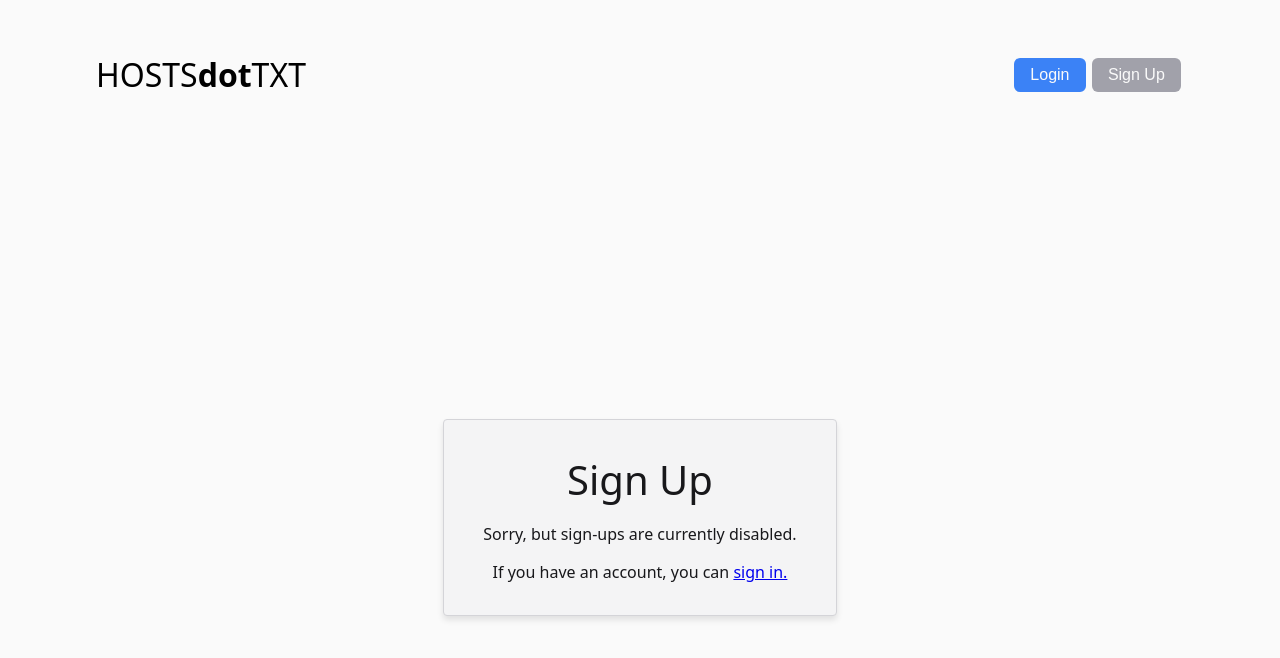
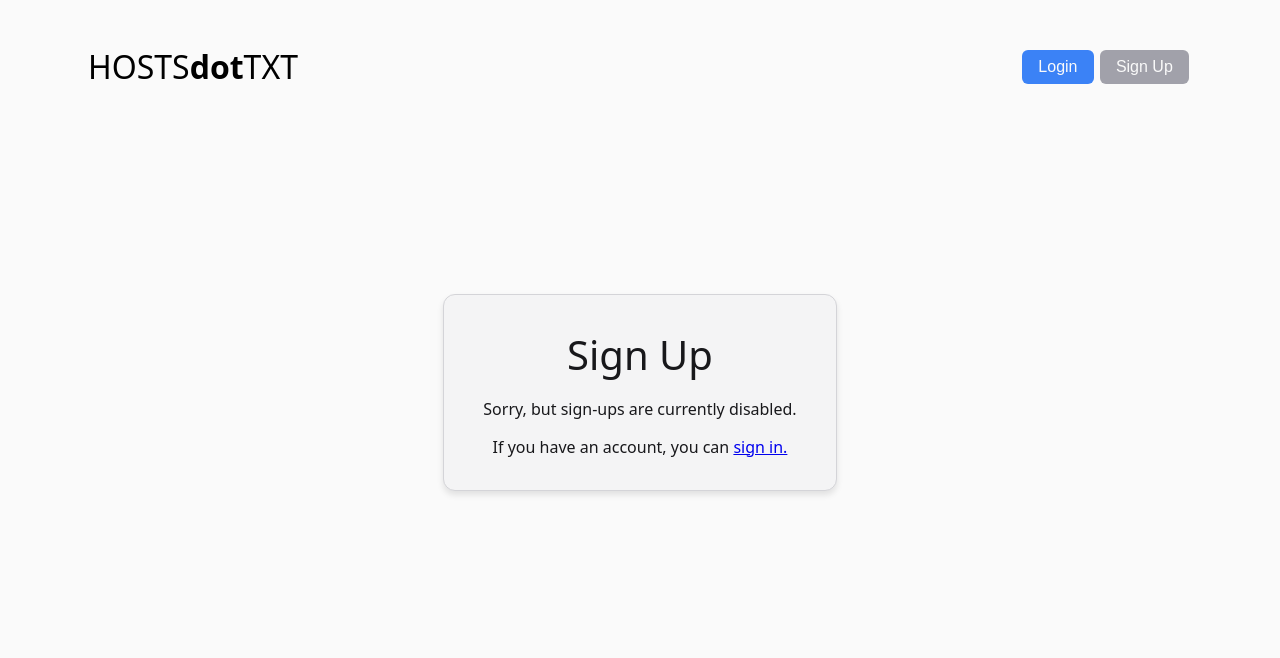
Before and after one commit to HOSTSdotTXT/hostsdottxt-web, a React (Create React App) app: page /signup in a window 1280 px wide. Shown: the top 658 px of the page. Built offline with nearby package versions, Linux system fonts and the light colour scheme; no server answers.

Commit message:
Make login and signup pages a bit nicer

```diff
--- a/src/App.css
+++ b/src/App.css
@@ -1,10 +1,10 @@
 .App {
   text-align: center;
-  margin: 32px;
 }
 
 .App > header {
   margin: 0px 64px;
+  padding: 24px;
   display: flex;
   align-items: center;
   justify-content: space-between;
--- a/src/routes/Login.js
+++ b/src/routes/Login.js
@@ -11,17 +11,15 @@ import { Link } from "react-router-dom";
 
 const Flex = styled("div", {
   display: "flex",
-  alignItems: "center",
+  alignItems: "flex-start",
   justifyContent: "center",
-  minHeight: "100vh",
-  // If ever we decide to move the title out of the login card itself
-  flexDirection: "column",
 });
 
 const LoginCard = styled("div", {
   boxShadow: "0 4px 6px rgba(0,0,0,0.1)",
   borderRadius: "12px",
   padding: "1em",
+  marginTop: "20vh",
   border: "1px solid #D4D4D8",
   backgroundColor: "#F4F4F5",
   width: "360px",
--- a/src/routes/SignUp.js
+++ b/src/routes/SignUp.js
@@ -8,19 +8,18 @@ import { useNavigate, useLocation } from "react-router-dom";
 import { useFeatures } from "../hooks/useFeatures.js";
 import { Link } from "react-router-dom";
 
+
 const Flex = styled("div", {
   display: "flex",
-  alignItems: "center",
+  alignItems: "flex-start",
   justifyContent: "center",
-  minHeight: "100vh",
-  // If ever we decide to move the title out of the login card itself
-  flexDirection: "column",
 });
 
 const LoginCard = styled("div", {
   boxShadow: "0 4px 6px rgba(0,0,0,0.1)",
-  borderRadius: "4px",
+  borderRadius: "12px",
   padding: "1em",
+  marginTop: "20vh",
   border: "1px solid #D4D4D8",
   backgroundColor: "#F4F4F5",
   width: "360px",
```
